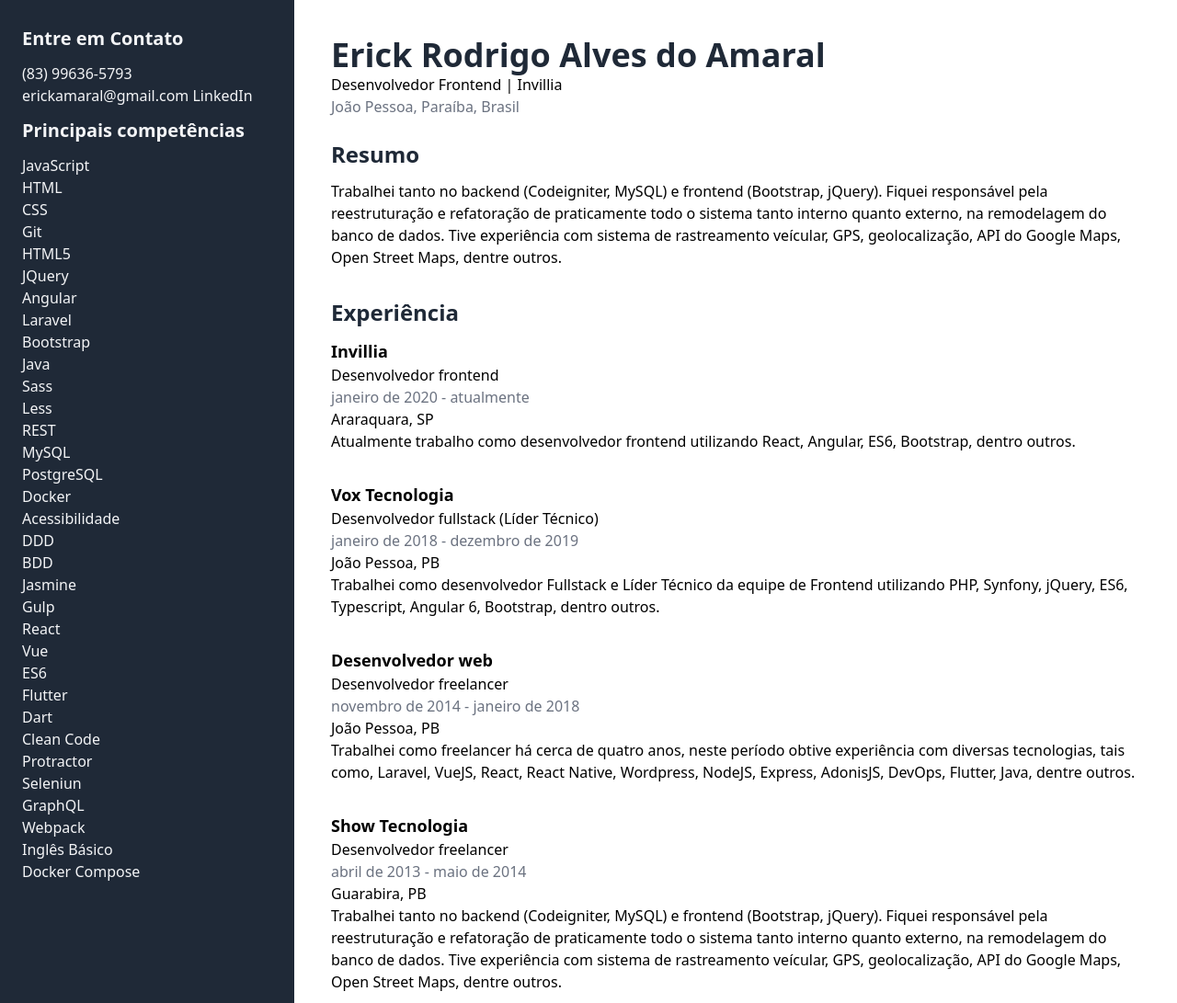
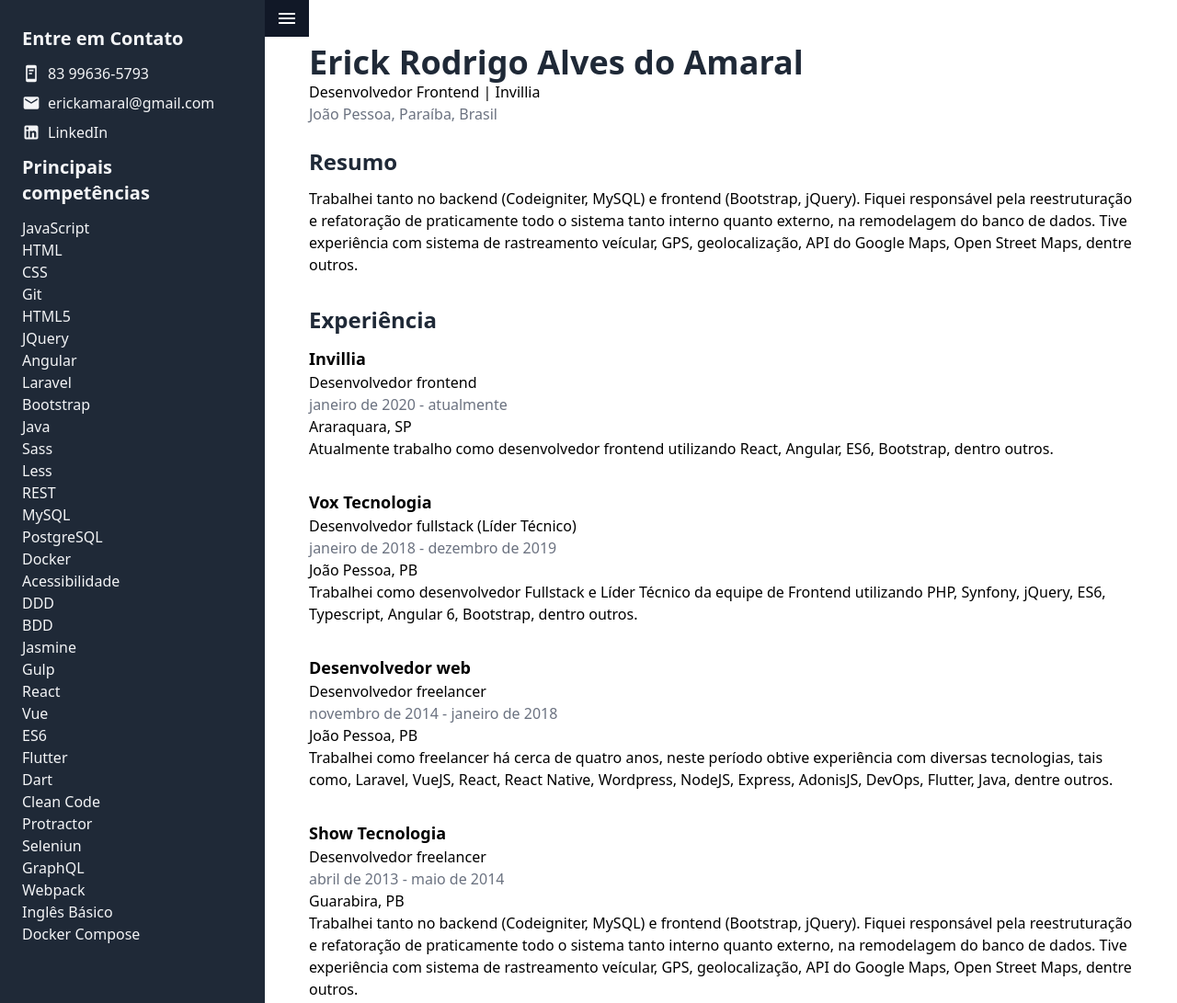
Before and after one commit to erickamaral/erickamaral.github.io, a plain HTML site: page index.html in a window 1280 px wide. Shown: the top 1091 px of the page at 92% size. Drawn offline with nearby package versions, Linux system fonts and the light colour scheme.

Commit message:
atualizações no site

```diff
--- a/index.html
+++ b/index.html
@@ -1,56 +1,105 @@
 <!DOCTYPE html>
-<html lang="pt-br">
+<html lang="pt-br" class="min-w-full min-h-full">
 <head>
     <meta charset="UTF-8">
     <meta name="viewport" content="width=device-width, initial-scale=1.0">
     <meta http-equiv="X-UA-Compatible" content="ie=edge">
     <title>Erick Rodrigo Alves do Amaral - Desenvolvedor Web</title>
-    <link href="https://unpkg.com/tailwindcss@^1.0/dist/tailwind.min.css" rel="stylesheet">
+    <link href="https://unpkg.com/tailwindcss@^2/dist/tailwind.min.css" rel="stylesheet">
+    <style>
+        #scrollbar::-webkit-scrollbar-track
+        {
+            -webkit-box-shadow: none;
+            background-color: #202938;
+        }
+
+        #scrollbar::-webkit-scrollbar
+        {
+            width: 8px;
+            background-color: #202938;
+        }
+
+        #scrollbar::-webkit-scrollbar-thumb
+        {
+            background-color: #374151;
+            border: none;
+        }
+    </style>
 </head>
-<body>
-    <div class="min-h-screen container mx-auto">
-        <div class="flex">
-            <aside class="min-h-screen bg-gray-800 px-6 py-4 w-1/4 text-gray-100">
+<body class="flex min-w-full min-h-full items-stretch" x-data="{ sider: false }">
+    <aside class="transform-all duration-200 flex flex-col flex-shrink-0 bg-gray-800 w-72 text-gray-100 fixed md:relative top-0 bottom-0 left-0" :class="{ '-ml-72': sider }" @click.away="sider = true">
+        <button class="z-10 absolute right-0 top-0 -mr-12 bg-gray-900 text-white w-12 h-10 flex items-center justify-center focus:outline-none" @click="sider = !sider">
+            <svg viewBox="0 0 24 24" class="w-6 h-6">
+                <path fill="currentColor" d="M3,6H21V8H3V6M3,11H21V13H3V11M3,16H21V18H3V16Z" />
+            </svg>
+        </button>
+        <div class="w-full h-full overflow-auto px-6 py-4" id="scrollbar">
             <h2 class="text-xl block my-3 font-bold">Entre em Contato</h2>
-                <a href="tel:83996365793" title="Telefone">(83) 99636-5793</a>
-                <a href="mailto:erickamaral@gmail.com" title="Email">erickamaral@gmail.com</a>
-                <a href="https://linkedin.com/in/erick-rodrigo02297129" title="Email">LinkedIn</a>
+            <div class="flex flex-col space-y-2">
+                <a href="tel:83996365793" title="Telefone" class="flex items-center">
+                    <span class="mr-2">
+                        <svg viewBox="0 0 24 24" class="w-5 h-5">
+                            <path fill="currentColor" d="M17,19V5H7V19H17M17,1A2,2 0 0,1 19,3V21A2,2 0 0,1 17,23H7C5.89,23 5,22.1 5,21V3C5,1.89 5.89,1 7,1H17M9,7H15V9H9V7M9,11H13V13H9V11Z" />
+                        </svg>
+                    </span>
+                    <span>83 99636-5793</span>
+                </a>
+                <a href="mailto:erickamaral@gmail.com" title="Email" class="flex items-center">
+                    <span class="mr-2">
+                        <svg viewBox="0 0 24 24" class="w-5 h-5">
+                            <path fill="currentColor" d="M20,8L12,13L4,8V6L12,11L20,6M20,4H4C2.89,4 2,4.89 2,6V18A2,2 0 0,0 4,20H20A2,2 0 0,0 22,18V6C22,4.89 21.1,4 20,4Z" />
+                        </svg>
+                    </span>
+                    <span>erickamaral@gmail.com</span>
+                </a>
+                <a href="https://linkedin.com/in/erick-rodrigo02297129" title="Email" class="flex items-center">
+                    <span class="mr-2">
+                        <svg viewBox="0 0 24 24" class="w-5 h-5">
+                            <path fill="currentColor" d="M19 3A2 2 0 0 1 21 5V19A2 2 0 0 1 19 21H5A2 2 0 0 1 3 19V5A2 2 0 0 1 5 3H19M18.5 18.5V13.2A3.26 3.26 0 0 0 15.24 9.94C14.39 9.94 13.4 10.46 12.92 11.24V10.13H10.13V18.5H12.92V13.57C12.92 12.8 13.54 12.17 14.31 12.17A1.4 1.4 0 0 1 15.71 13.57V18.5H18.5M6.88 8.56A1.68 1.68 0 0 0 8.56 6.88C8.56 5.95 7.81 5.19 6.88 5.19A1.69 1.69 0 0 0 5.19 6.88C5.19 7.81 5.95 8.56 6.88 8.56M8.27 18.5V10.13H5.5V18.5H8.27Z" />
+                        </svg>
+                    </span>
+                    <span>LinkedIn</span>
+                </a>
+            </div>
             <h2 class="text-xl block my-3 font-bold">Principais competências</h2>
-                <span class="block">JavaScript</span>
-                <span class="block">HTML</span>
-                <span class="block">CSS</span>
-                <span class="block">Git</span>
-                <span class="block">HTML5</span>
-                <span class="block">JQuery</span>
-                <span class="block">Angular</span>
-                <span class="block">Laravel</span>
-                <span class="block">Bootstrap</span>
-                <span class="block">Java</span>
-                <span class="block">Sass</span>
-                <span class="block">Less</span>
-                <span class="block">REST</span>
-                <span class="block">MySQL</span>
-                <span class="block">PostgreSQL</span>
-                <span class="block">Docker</span>
-                <span class="block">Acessibilidade</span>
-                <span class="block">DDD</span>
-                <span class="block">BDD</span>
-                <span class="block">Jasmine</span>
-                <span class="block">Gulp</span>
-                <span class="block">React</span>
-                <span class="block">Vue</span>
-                <span class="block">ES6</span>
-                <span class="block">Flutter</span>
-                <span class="block">Dart</span>
-                <span class="block">Clean Code</span>
-                <span class="block">Protractor</span>
-                <span class="block">Seleniun</span>
-                <span class="block">GraphQL</span>
-                <span class="block">Webpack</span>
-                <span class="block">Inglês Básico</span>
-                <span class="block">Docker Compose</span>
+            <ul class="flex flex-col">
+                <li class="block">JavaScript</li>
+                <li class="block">HTML</li>
+                <li class="block">CSS</li>
+                <li class="block">Git</li>
+                <li class="block">HTML5</li>
+                <li class="block">JQuery</li>
+                <li class="block">Angular</li>
+                <li class="block">Laravel</li>
+                <li class="block">Bootstrap</li>
+                <li class="block">Java</li>
+                <li class="block">Sass</li>
+                <li class="block">Less</li>
+                <li class="block">REST</li>
+                <li class="block">MySQL</li>
+                <li class="block">PostgreSQL</li>
+                <li class="block">Docker</li>
+                <li class="block">Acessibilidade</li>
+                <li class="block">DDD</li>
+                <li class="block">BDD</li>
+                <li class="block">Jasmine</li>
+                <li class="block">Gulp</li>
+                <li class="block">React</li>
+                <li class="block">Vue</li>
+                <li class="block">ES6</li>
+                <li class="block">Flutter</li>
+                <li class="block">Dart</li>
+                <li class="block">Clean Code</li>
+                <li class="block">Protractor</li>
+                <li class="block">Seleniun</li>
+                <li class="block">GraphQL</li>
+                <li class="block">Webpack</li>
+                <li class="block">Inglês Básico</li>
+                <li class="block">Docker Compose</li>
+            </ul>
+        </div>
     </aside>
-            <main class="flex-1 p-10">
+    <main class="flex-1 px-6 py-12 md:p-12 bg-white">
         <h1 class="text-4xl font-bold text-gray-800">Erick Rodrigo Alves do Amaral</h1>
         <p>Desenvolvedor Frontend | Invillia</p>
         <p class="text-gray-500 mb-6">João Pessoa, Paraíba, Brasil</p>
@@ -109,7 +158,6 @@
         <p>Unipê – Centro Universitário de João Pessoa</p>
         <p>Tecnológico, Sistemas para Internet (2011 – 2016)</p>
     </main>
-        </div>
-    </div>
+    <script src="https://cdn.jsdelivr.net/gh/alpinejs/alpine@v2.8.0/dist/alpine.min.js" defer></script>
 </body>
 </html>
```
Lines whose indentation alone changed are shown as unchanged.
